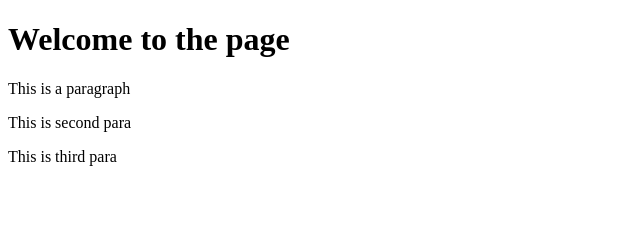
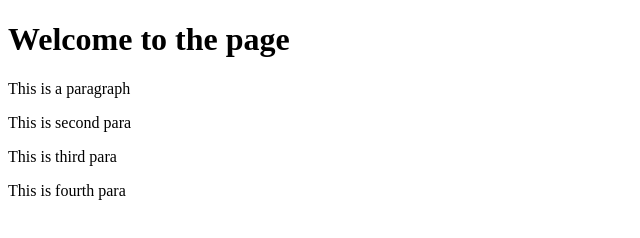
Before and after one commit to Gumparthypavankumar/git-test, a website: page index.html in a window 1280 px wide. Shown: the whole page, without its empty margins (0-640 px from the left). Drawn offline with Linux system fonts and the light colour scheme.

Commit message:
second commit

```diff
--- a/index.html
+++ b/index.html
@@ -11,5 +11,6 @@
     <p>This is a paragraph</p>
     <p>This is second para</p>
     <p>This is third para</p>
+    <p>This is fourth para</p>
 </body>
 </html>
```
Also changed, not shown: package.json (added, +24 -0 lines), 2 other files.
